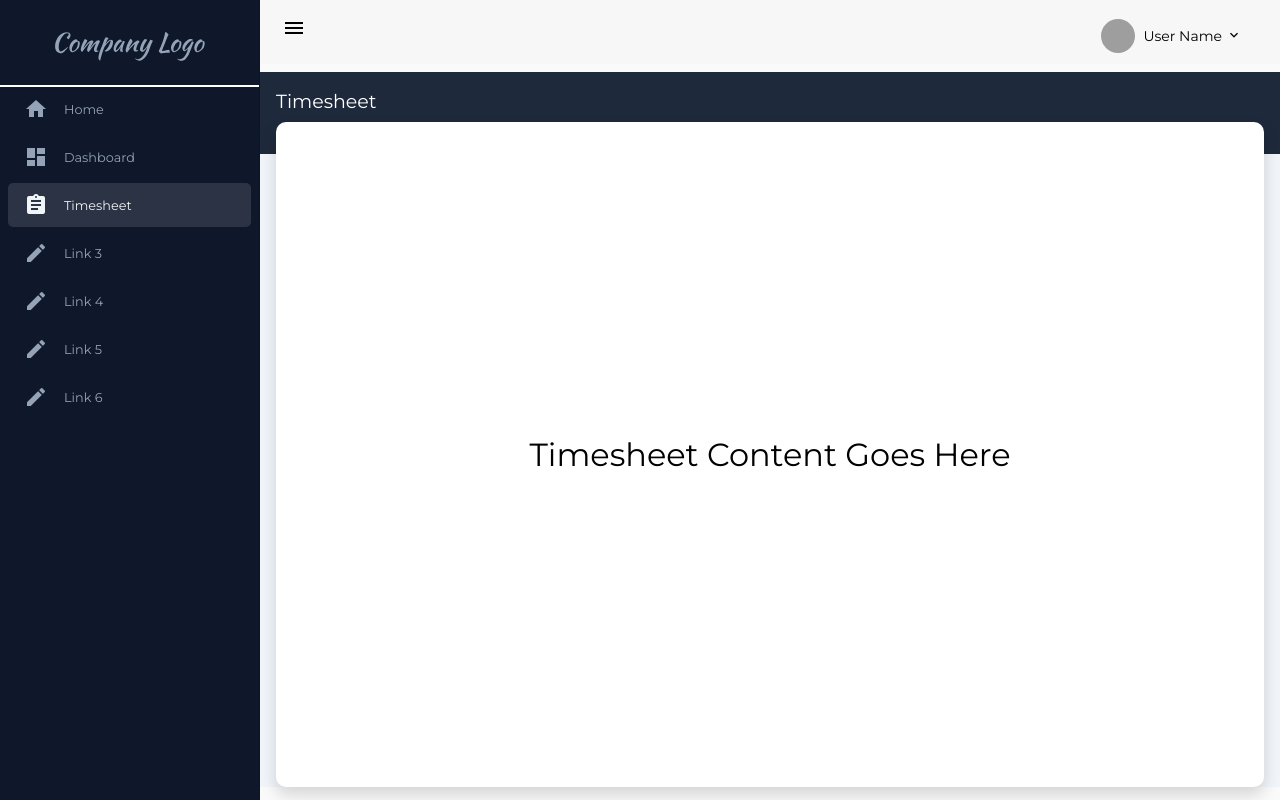
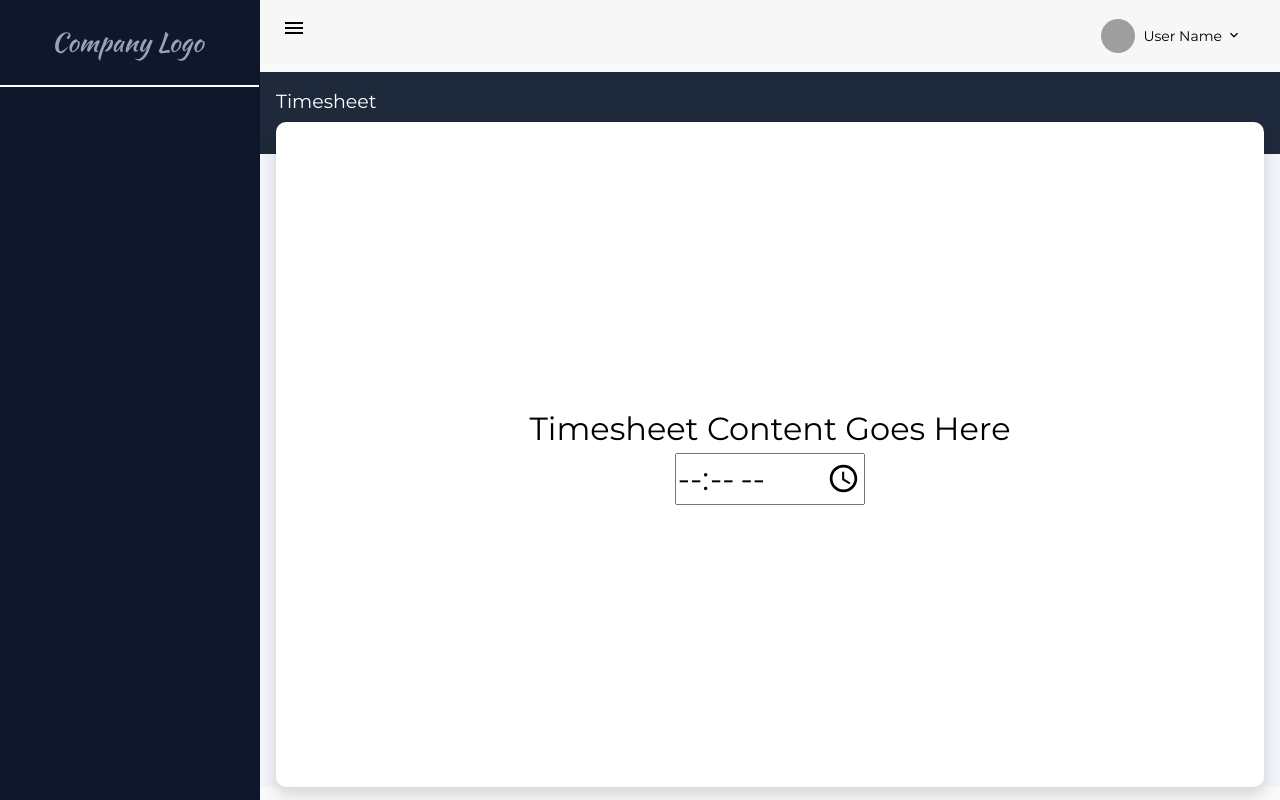
Before and after one commit to nikilrajdammailexicon/lexiconOfficeSystem, an Angular app: page /timesheet in a window 1280 px wide. Built offline with nearby package versions, Linux system fonts and the light colour scheme; grey boxes are pictures that could not be loaded.

Commit message:
employee level login

```diff
--- a/src/app/app.component.html
+++ b/src/app/app.component.html
@@ -1,7 +1,7 @@
 <mat-drawer-container>
   <mat-drawer mode="side" [opened]="sideBarOpen">
     <!-- <mat-drawer mode="side" opened="true"> -->
-    <app-sidenav></app-sidenav>
+    <app-sidenav [employeeLevel]="employeeLevel"></app-sidenav>
   </mat-drawer>
   <mat-drawer-content>
     <app-header (toggleSidebarForMe)="sideBarToggler()"></app-header>
--- a/src/app/app.component.ts
+++ b/src/app/app.component.ts
@@ -1,13 +1,22 @@
-import { Component } from '@angular/core';
+import { Component, OnInit } from '@angular/core';
+import { EmployeeLevel } from './common/models/employee-level';
 
 @Component({
   selector: 'app-root',
   templateUrl: './app.component.html',
   styleUrls: ['./app.component.scss'],
 })
-export class AppComponent {
+export class AppComponent implements OnInit {
   title = 'Lexicon Office System';
   sideBarOpen = true;
+  employeeLevel: EmployeeLevel = EmployeeLevel.HR;
+
+  //constructor(private store: LocalStorageService)
+
+  ngOnInit(): void {
+    this.employeeLevel = EmployeeLevel[localStorage.getItem('employeeLevel')];
+    console.log("Employee Level: ", this.employeeLevel);
+  }
 
   sideBarToggler() {
     this.sideBarOpen = !this.sideBarOpen;
--- /dev/null
+++ b/src/app/common/models/employee-level.ts
@@ -0,0 +1,5 @@
+export enum EmployeeLevel {
+    HR,
+    Manager,
+    Employee
+}
--- a/src/app/sidenav/sidenav.component.html
+++ b/src/app/sidenav/sidenav.component.html
@@ -4,26 +4,25 @@
   </div>
   <mat-divider></mat-divider>
   <!-- <h2 matSubheader class="mt-2">APPLICATIONS</h2> -->
-
+  <!-- <a mat-list-item routerLinkActive="list-item-active" routerLink="/home">
+    <mat-icon>home</mat-icon> Home
+  </a> -->
+  <div *ngIf="employeeLevel == EmployeeLevel.HR">
     <a mat-list-item routerLinkActive="list-item-active" routerLink="/home">
-    <mat-icon>home</mat-icon> Home
+      <mat-icon>home</mat-icon> Employee
     </a>
+    <a mat-list-item routerLinkActive="list-item-active" routerLink="/home">
+      <mat-icon>home</mat-icon> Map Project
+    </a>
+  </div>
+  <div *ngIf="employeeLevel == EmployeeLevel.Manager">
     <a mat-list-item routerLinkActive="list-item-active" routerLink="/dashboard">
       <mat-icon>dashboard</mat-icon> Dashboard
     </a>
     <a mat-list-item routerLinkActive="list-item-active" routerLink="/timesheet">
       <mat-icon>assignment</mat-icon> Timesheet
     </a>
-  <a mat-list-item>
-    <mat-icon>edit</mat-icon> Link 3
-  </a>
-  <a mat-list-item>
-    <mat-icon>edit</mat-icon> Link 4
-  </a>
-  <a mat-list-item>
-    <mat-icon>edit</mat-icon> Link 5
-  </a>
-  <a mat-list-item>
-    <mat-icon>edit</mat-icon> Link 6
-  </a>
+  </div>
+
+
 </mat-nav-list>
--- a/src/app/sidenav/sidenav.component.ts
+++ b/src/app/sidenav/sidenav.component.ts
@@ -1,4 +1,5 @@
-import { Component, OnInit } from '@angular/core';
+import { Component, Input, OnInit } from '@angular/core';
+import { EmployeeLevel } from '../common/models/employee-level';
 
 @Component({
   selector: 'app-sidenav',
@@ -7,6 +8,9 @@ import { Component, OnInit } from '@angular/core';
 })
 export class SidenavComponent implements OnInit {
 
+  @Input() employeeLevel: EmployeeLevel;
+  EmployeeLevel = EmployeeLevel;
+
   constructor() { }
 
   ngOnInit(): void {
--- a/src/app/timesheet/timesheet.component.html
+++ b/src/app/timesheet/timesheet.component.html
@@ -3,6 +3,7 @@
     <div class="page__content shadow p-3 position-relative">
         <div class="page__content-data position-absolute text-center">
             Timesheet Content Goes Here
+            <input type="time" />
         </div>
     </div>
 </div>
```
Lines whose indentation alone changed are shown as unchanged.
